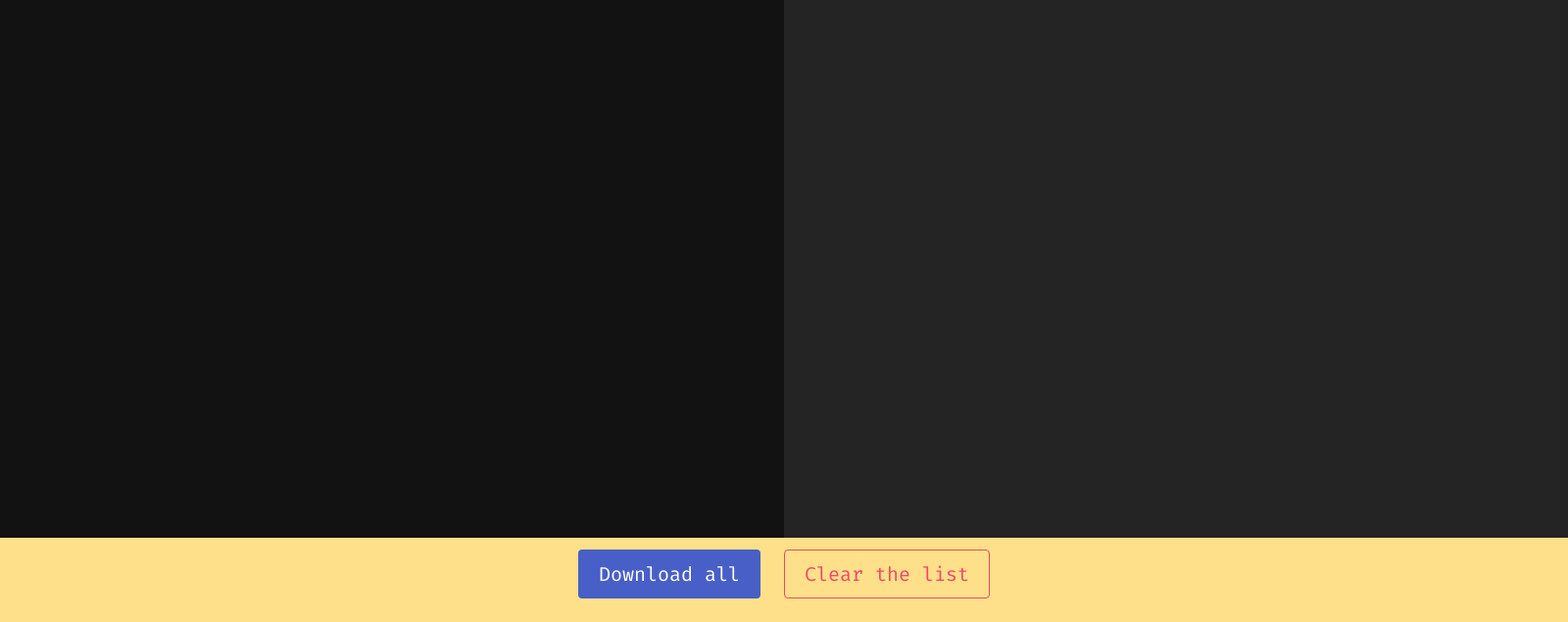
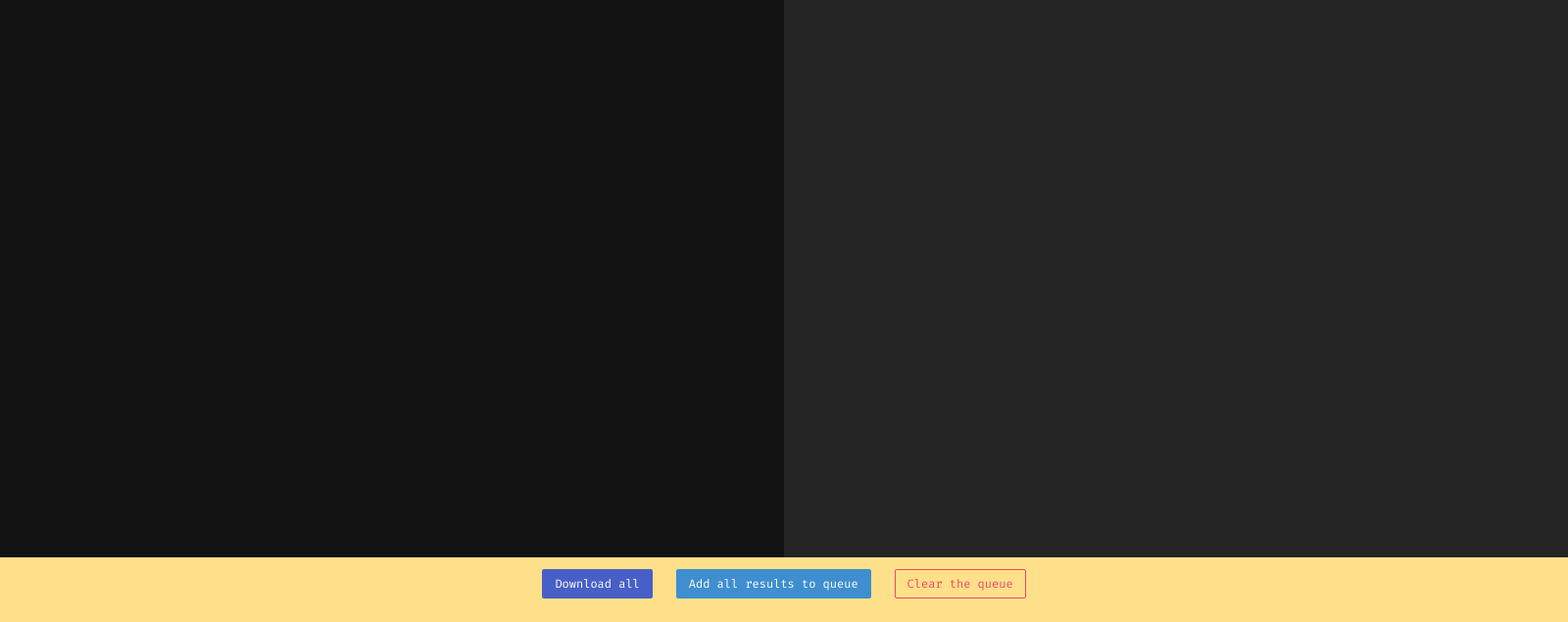
Before and after one commit to GrzywN/Youtube-Downloader, an Electron app: page src/index.html in a window 1600 px wide. Shown: the part 165-800 px from the top of the page at 98% size. Drawn offline with nearby package versions, Linux system fonts and the light colour scheme; no server answers.

Commit message:
add `Add all results to queue` button (design)

```diff
--- a/src/index.html
+++ b/src/index.html
@@ -74,11 +74,16 @@
     >
       <div class="columns">
         <div class="column">
-          <button class="button is-medium is-link" id="download-all">Download all</button>
+          <button class="button is-small is-link" id="download-all">Download all</button>
         </div>
         <div class="column">
-          <button class="button is-medium is-danger is-outlined has-icons-left" id="clear-the-list">
-            Clear the list
+          <button class="button is-small is-info" id="add-all-to-queue">
+            Add all results to queue
+          </button>
+        </div>
+        <div class="column">
+          <button class="button is-small is-danger is-outlined has-icons-left" id="clear-the-list">
+            Clear the queue
           </button>
         </div>
       </div>
--- a/src/styles/styles.css
+++ b/src/styles/styles.css
@@ -1,5 +1,9 @@
 * {
   font-family: 'Fira Code', monospace !important;
+}
+
+html {
+  overflow: hidden;
 }
 
 body {
```
